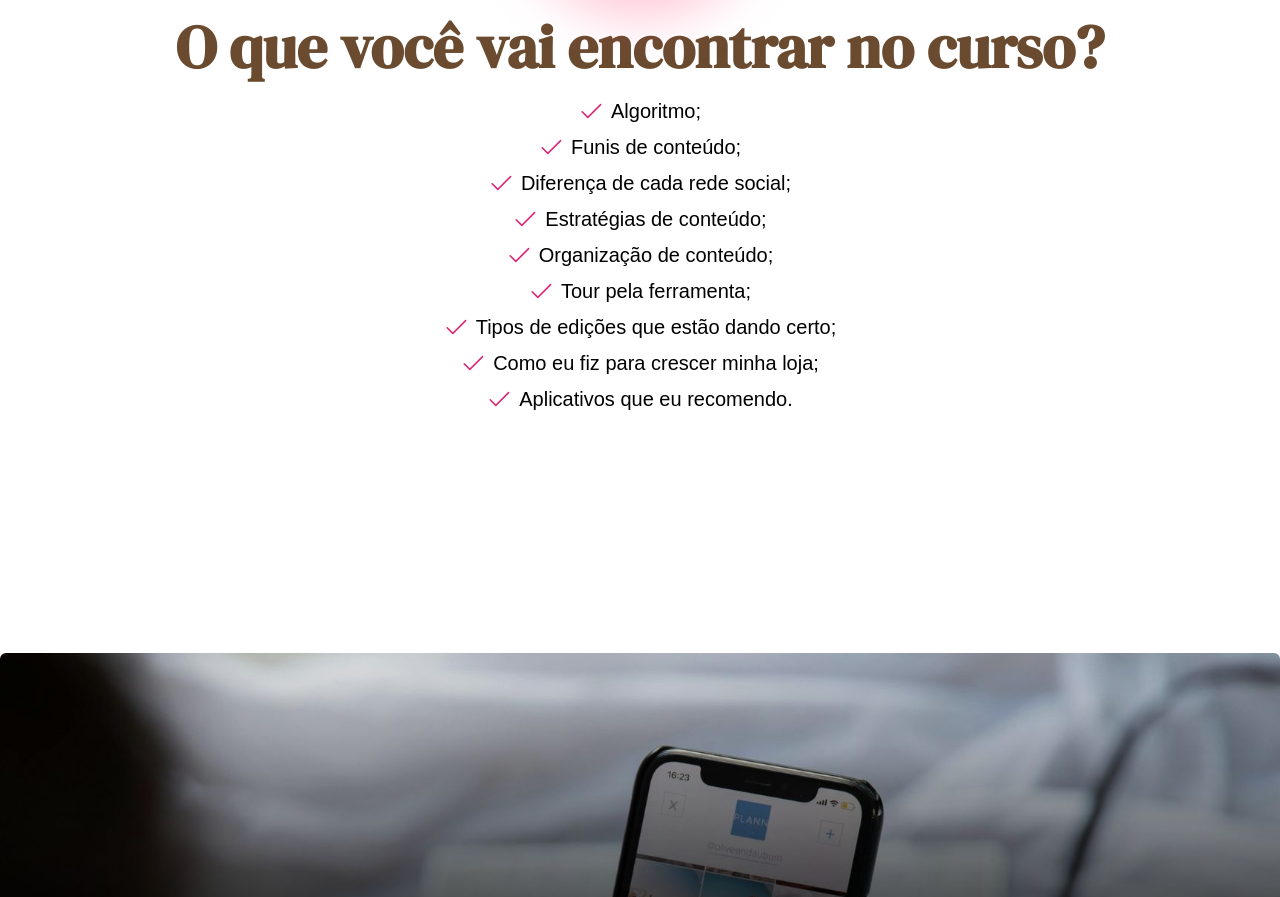
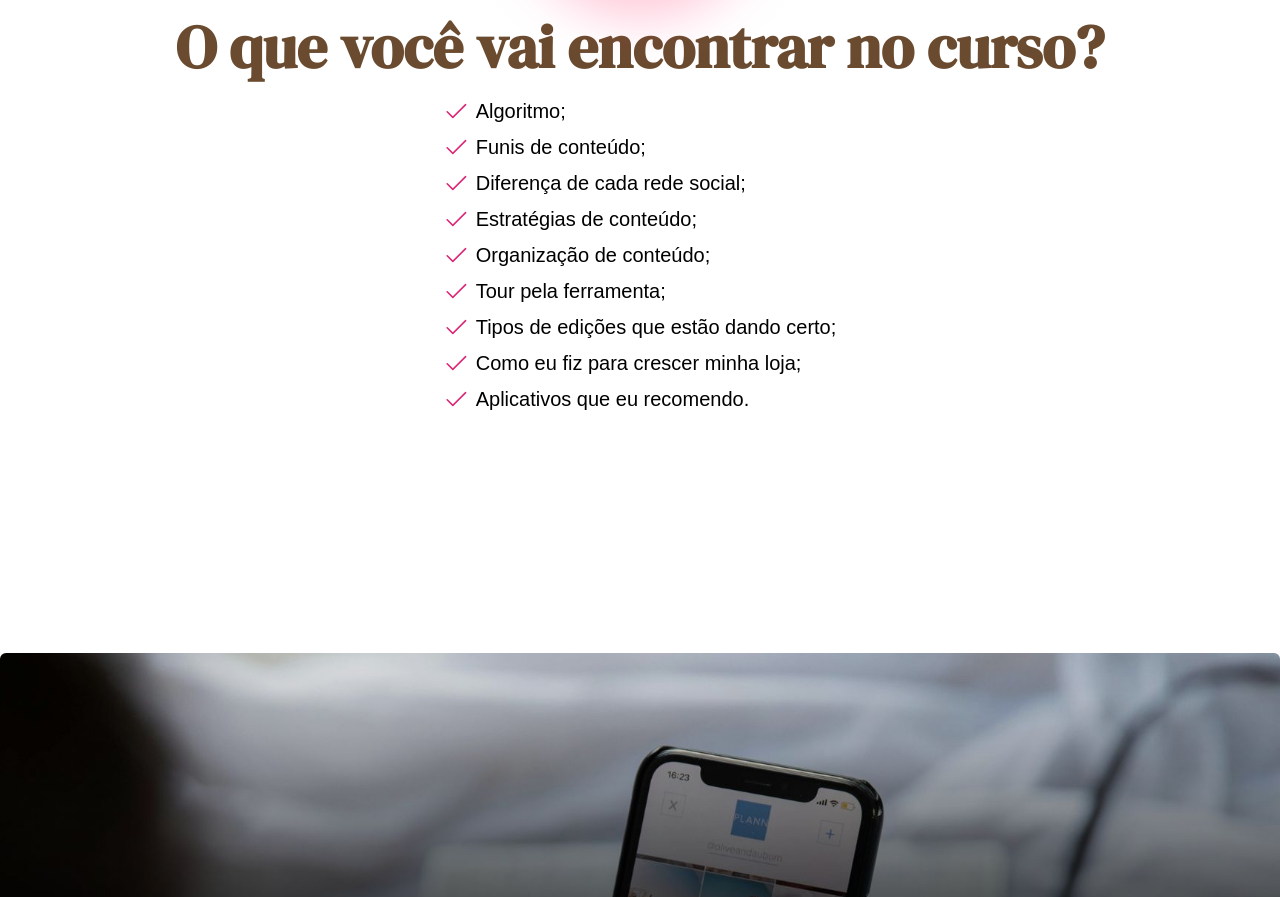
Before and after one commit to luccaparadeda/the-creators-club, an Astro site: page / in a window 1280 px wide. Shown: the part 2307-3204 px from the top of the page. Built offline with nearby package versions, Linux system fonts and the light colour scheme; Astro itself is replaced by a stand-in of ours.

Commit message:
feat: list on the left side

```diff
--- a/src/pages/index.astro
+++ b/src/pages/index.astro
@@ -35,7 +35,7 @@
 			<section class="flex py-20 px-10 flex-col items-center gap-5">
 				<img src="/3.png" class="w-48 drop-shadow-[0_25px_25px_rgba(255,39,104,0.25)] md:w-64"/>
 				<p class="text-4xl title text-center font-semibold text-[#6A4B2F] md:text-6xl">O que você vai encontrar no curso?</p>
-				<div class="flex flex-col gap-2 items-center">
+				<div class="flex flex-col gap-2 items-start">
 					<ListItem text="Algoritmo;"/>
 					<ListItem text="Funis de conteúdo;"/>
 					<ListItem text="Diferença de cada rede social;"/>
```
